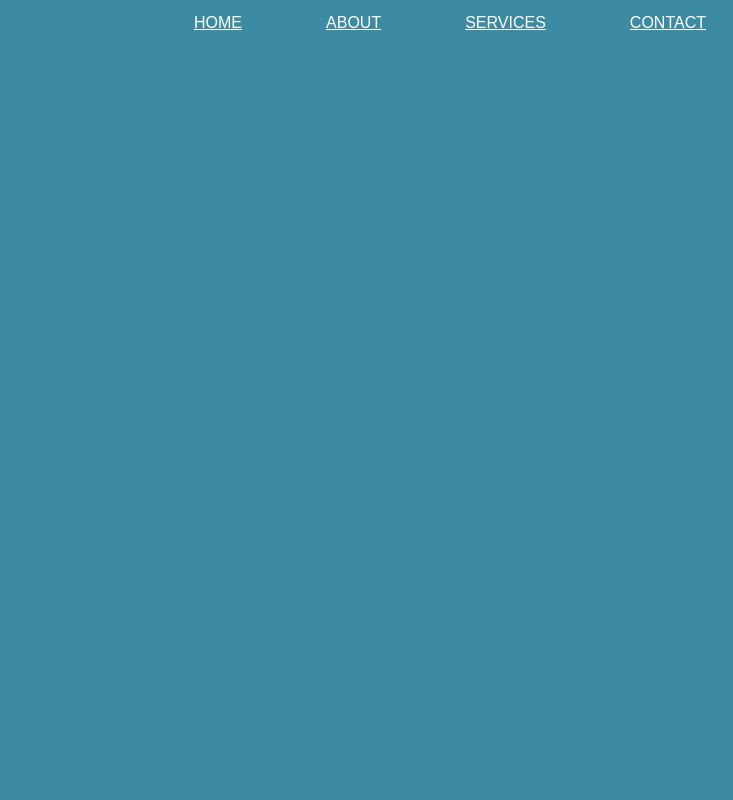
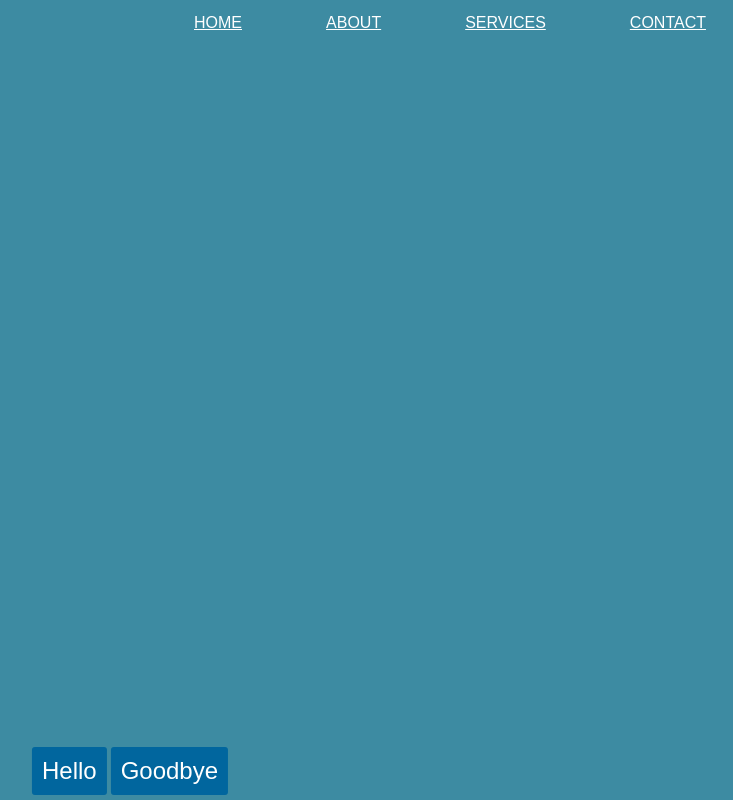
Before and after one commit to petekal1323/hamburger, a website: page index.html in a window 1280 px wide. Shown: the whole page, without its empty margins (510-1243 px from the left). Drawn offline with nearby package versions, Linux system fonts and the light colour scheme.

Commit message:
footer btns

```diff
--- a/index.html
+++ b/index.html
@@ -25,9 +25,10 @@
         </ul>
     </div>
 
-
-
-    <footer></footer>
+    <footer>
+        <button>Hello</button>
+        <button>Goodbye</button>
+    </footer>
 
     <script src="https://code.jquery.com/jquery-3.4.1.min.js" integrity="sha256-CSXorXvZcTkaix6Yvo6HppcZGetbYMGWSFlBw8HfCJo=" crossorigin="anonymous"></script>
     <script src="script.js"></script>
--- a/sass/main.scss
+++ b/sass/main.scss
@@ -85,6 +85,23 @@ body{
 
 }
 
+footer{
+    position: absolute;
+    bottom: 5px;
+    left: 50%;
+    transform: translateX(-50%);
+    button{
+        background-color: $btn-color;
+        padding: 10px;
+        color: white;
+        border: none;
+        border-radius: 3px;
+        font-family: sans-serif;
+        font-size: 1.5rem;
+
+    }
+}
+
 
 
 @import "media_queries/queries";
```
Also changed, not shown: css/styles.css.
